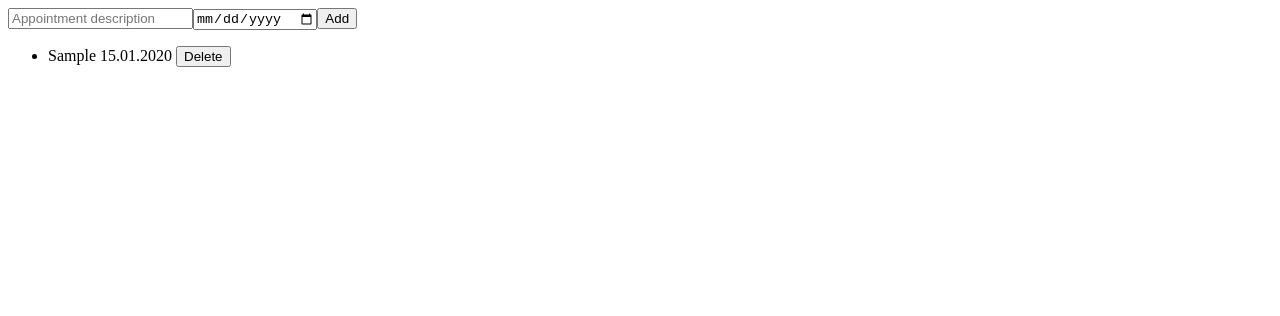
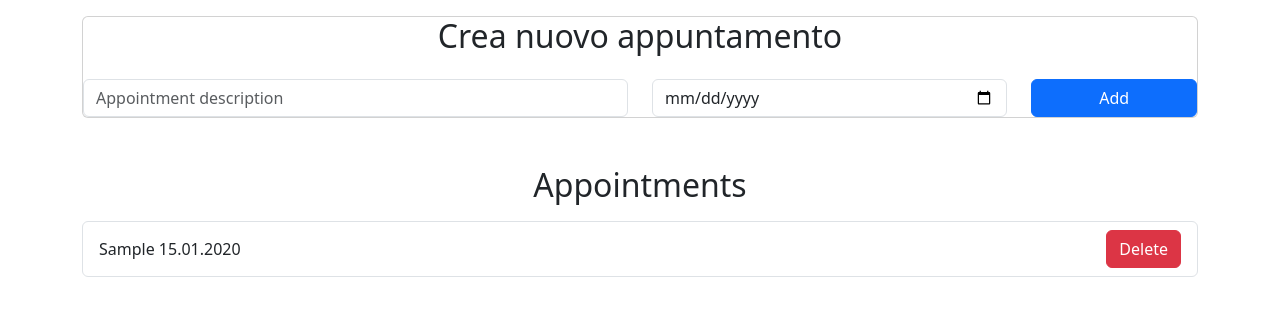
Before and after one commit to scapone1997/Appointment-App, an Angular app: page / in a window 1280 px wide. Both pictures are taken after typing "Sample", "2020-01-15" into the empty fields and a click on the button "Add". Shown: the top 316 px of the page. Built offline with nearby package versions, Linux system fonts and the light colour scheme.

Commit message:
task 1: aggiunto bootstrap

```diff
--- a/package.json
+++ b/package.json
@@ -18,6 +18,7 @@
     "@angular/platform-browser": "^16.2.0",
     "@angular/platform-browser-dynamic": "^16.2.0",
     "@angular/router": "^16.2.0",
+    "bootstrap": "5.3",
     "rxjs": "~7.8.0",
     "tslib": "^2.3.0",
     "zone.js": "~0.13.0"
--- a/src/app/appointment-list/appointment-list.component.html
+++ b/src/app/appointment-list/appointment-list.component.html
@@ -1,13 +1,43 @@
+<div class="container">
 
-<div>
-  <input [(ngModel)]="newAppointmentTile" placeholder="Appointment description">
-  <input [(ngModel)]="newAppointmentDate" type="date" placeholder="Appointment date">
-  <button (click)="addAppointment()">Add</button>
+
+  <div class="card mt-3">
+    <div class="row">
+      <div class="column">
+        <h2 class="text-center"> Crea nuovo appuntamento</h2>
+      </div>
+    </div>
+
+
+    <div class="= row mt-3">
+      <div class="col-md-6">
+        <input class="form-control" [(ngModel)]="newAppointmentTile" placeholder="Appointment description">
+      </div>
+
+      <div class="col-md-4">
+        <input class="form-control" [(ngModel)]="newAppointmentDate" type="date" placeholder="Appointment date">
+      </div>
+
+      <div class="col-md-2">
+        <button class="btn btn-primary w-100" (click)="addAppointment()">Add</button>
+      </div>
+    </div>
+  </div>
+
+  <h2 class="text-center mt-5">Appointments</h2>
+  <ul class="list-group mt-3">
+    <li class="list-group-item d-flex justify-content-between align-items-center" *ngFor=" let appointment of appointments; index as i">
+      {{ appointment.title }} {{ appointment.date | date:'dd.MM.yyyy' }}
+      <button class="btn btn-danger" (click)="deleteAppointment(i)">Delete</button>
+    </li>
+  </ul>
+
+
 </div>
 
-<ul>
-  <li *ngFor=" let appointment of appointments; index as i">
-    {{appointment.title}} {{appointment.date | date:'dd.MM.yyyy'}}
-    <button (click)="deleteAppointment(i)">Delete</button>
-  </li>
-</ul>
+
+<!--<div>-->
+<!--  <input [(ngModel)]="newAppointmentTile" placeholder="Appointment description">-->
+<!--  <input [(ngModel)]="newAppointmentDate" type="date" placeholder="Appointment date">-->
+<!--  <button (click)="addAppointment()">Add</button>-->
+<!--</div>-->
--- a/src/app/appointment-list/appointment-list.component.ts
+++ b/src/app/appointment-list/appointment-list.component.ts
@@ -1,17 +1,22 @@
 import { Component } from '@angular/core';
 import {Appointment} from "../models/appointment";
+import {OnInit} from "@angular/core";
 
 @Component({
   selector: 'app-appointment-list',
   templateUrl: './appointment-list.component.html',
   styleUrls: ['./appointment-list.component.css']
 })
-export class AppointmentListComponent {
+export class AppointmentListComponent implements OnInit {
 
   newAppointmentTile : string = "";
   newAppointmentDate : Date = new Date();
+  appointments: Appointment[] = []
 
-  appointments: Appointment[] = []
+  ngOnInit(): void {
+    let savedAppointment = localStorage.getItem("appointments");
+    this.appointments = savedAppointment ? JSON.parse(savedAppointment) : [];
+  }
 
   addAppointment(){
     if(this.newAppointmentTile.trim().length > 0 && this.newAppointmentDate){
@@ -22,14 +27,15 @@
       }
 
       this.appointments.push(newAppointment);
-
       this.newAppointmentTile = "";
       this.newAppointmentDate = new Date();
+      localStorage.setItem("appointments", JSON.stringify(this.appointments));
     }
   }
 
   deleteAppointment(index: number) {
     this.appointments.splice(index, 1);
+    localStorage.setItem("appointments", JSON.stringify(this.appointments));
   }
 
 }
--- a/src/styles.css
+++ b/src/styles.css
@@ -1 +1,2 @@
 /* You can add global styles to this file, and also import other style files */
+@import "../node_modules/bootstrap/dist/css/bootstrap.min.css";
```
Also changed, not shown: 1 other file (tests, documents, lock files or other folders).
